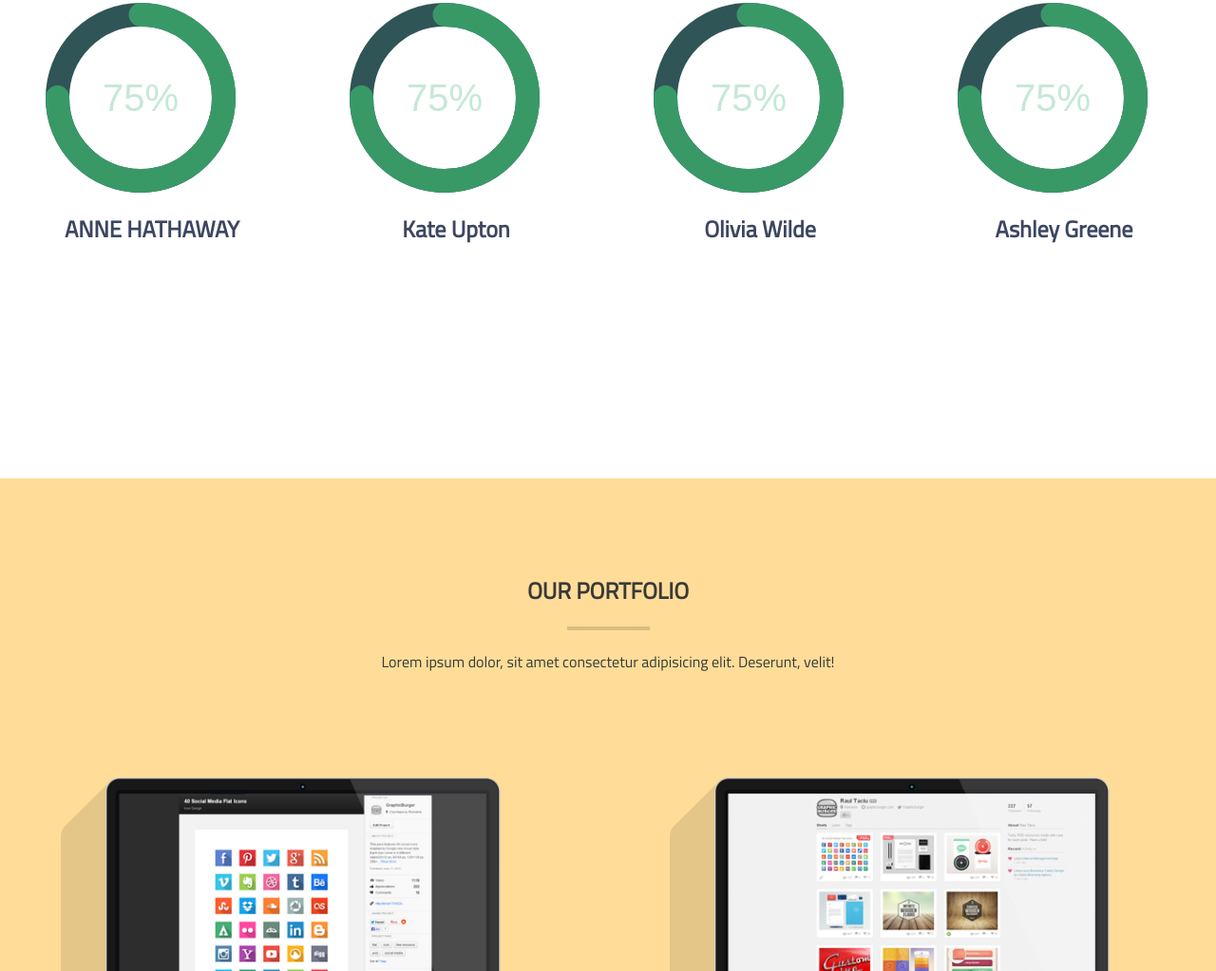
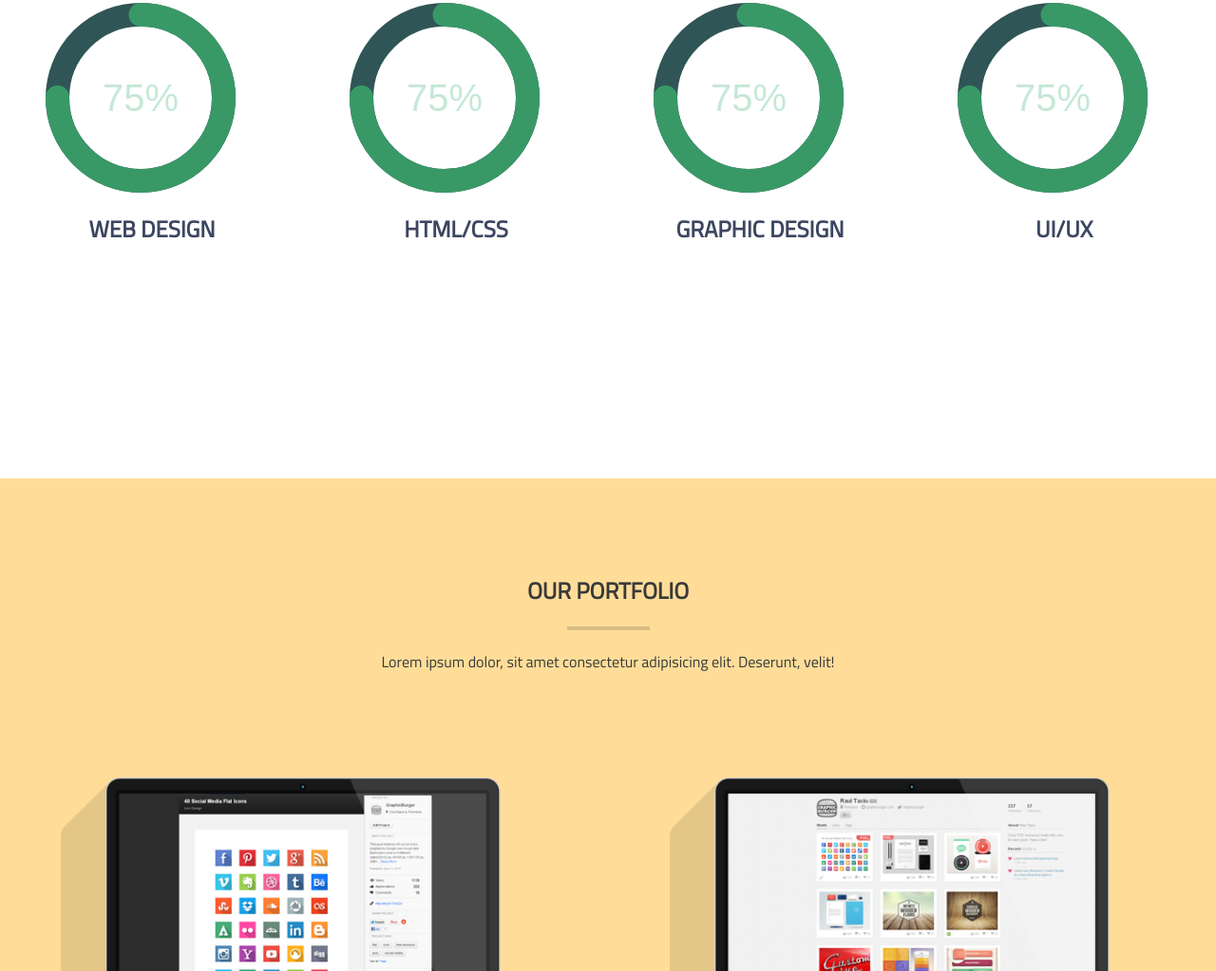
Before and after one commit to AndrZakhara/website, a website: page app/index.html in a window 1280 px wide. Shown: the part 2824-3847 px from the top of the page at 95% size. Drawn offline with Linux system fonts and the light colour scheme.

Commit message:
add charts title

```diff
--- a/app/index.html
+++ b/app/index.html
@@ -152,7 +152,7 @@
             </svg>
             <figcaption></figcaption>
           </figure>
-           <h2>ANNE HATHAWAY</h2>
+           <h2>WEB DESIGN</h2>
         </section>
         <section class="section-item">
           <figure class="chart-three animate">
@@ -162,7 +162,7 @@
             </svg>
             <figcaption></figcaption>
           </figure>
-           <h2>Kate Upton</h2>
+           <h2>HTML/CSS</h2>
         </section>
         <section class="section-item">
           <figure class="chart-three animate">
@@ -172,7 +172,7 @@
             </svg>
             <figcaption></figcaption>
           </figure>
-           <h2>Olivia Wilde</h2>
+           <h2>GRAPHIC DESIGN</h2>
         </section>
         <section class="section-item">
           <figure class="chart-three animate">
@@ -182,7 +182,7 @@
             </svg>
             <figcaption></figcaption>
           </figure>
-           <h2>Ashley Greene</h2>
+           <h2>UI/UX</h2>
         </section>
       </div>
     </div>
```
